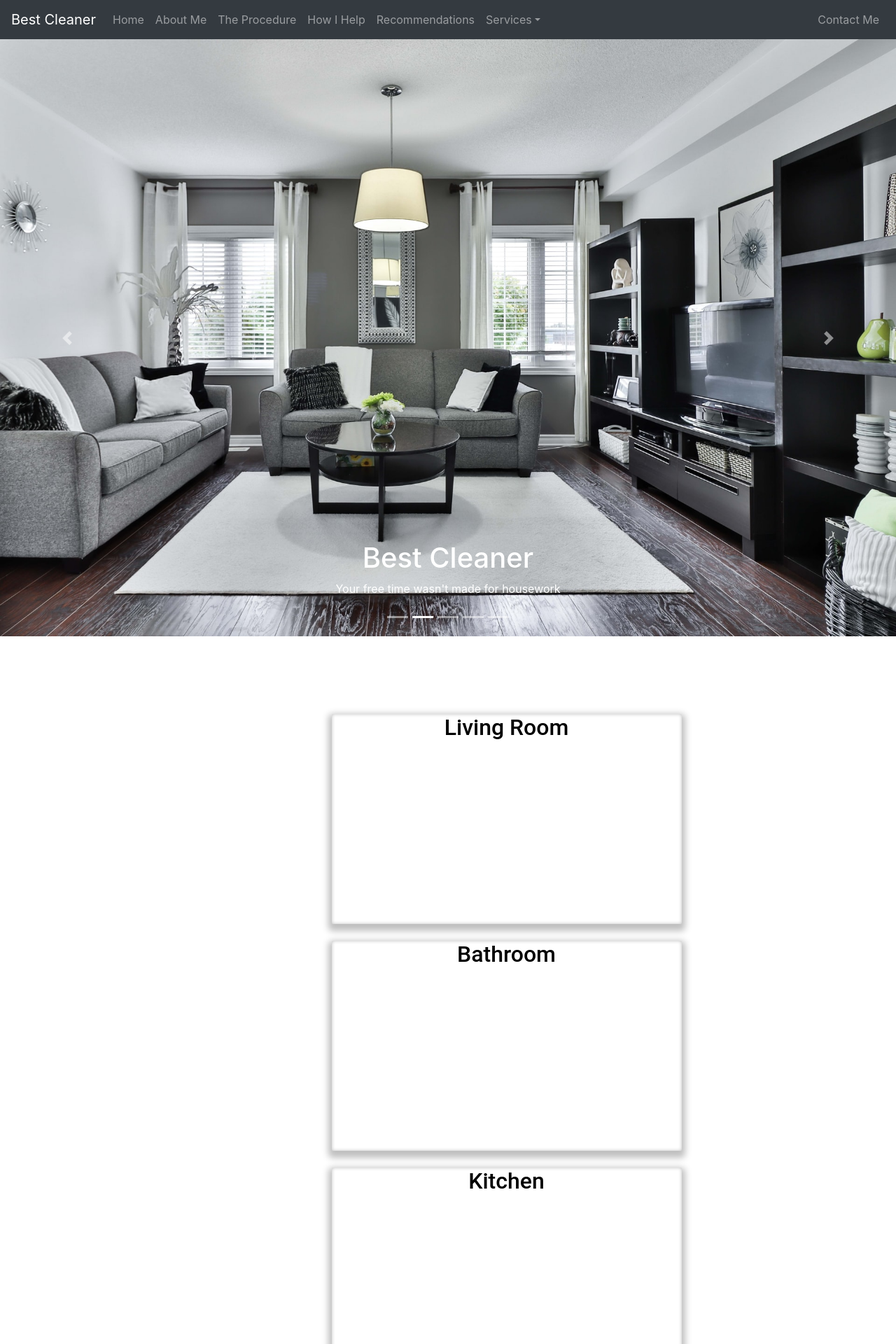
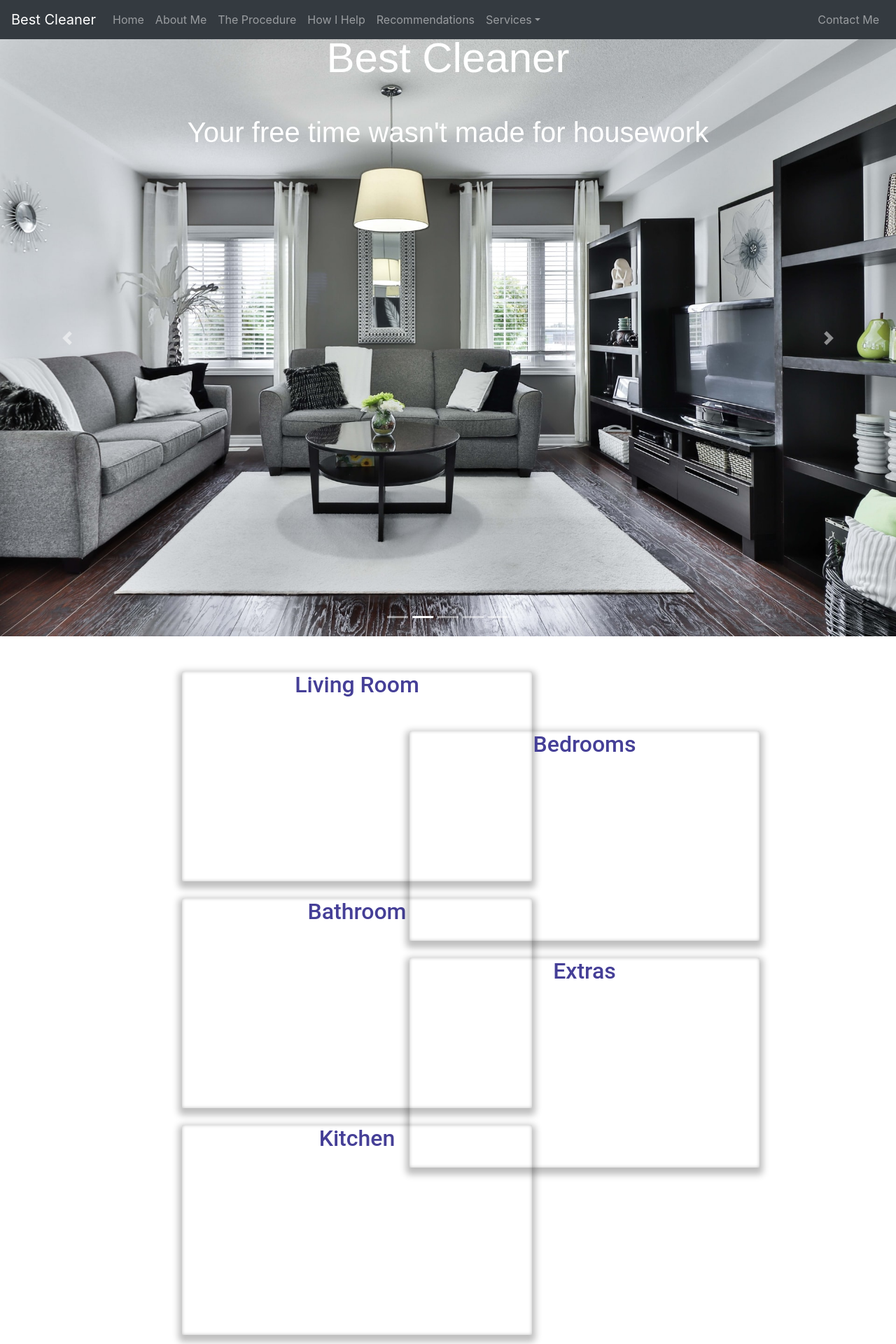
Before and after one commit to stacyburris/best-cleaner, a React (Create React App) app: page /recommendations in a window 1280 px wide. Shown: the top 1920 px of the page at 70% size. Built offline with nearby package versions, Linux system fonts and the light colour scheme.

Commit message:
fixing cards

```diff
--- a/src/components/carousels/carousels.js
+++ b/src/components/carousels/carousels.js
@@ -1,77 +1,82 @@
 import React from 'react';
 import Carousel from 'react-bootstrap/Carousel';
 import livingRoom from '../images/livingRoom.jpg';
-import bathroom from '../images/Bathroom.jpg';
+//import bathroom from '../images/Bathroom.jpg';
+import bathroom2 from '../images/Bathroom2.jpg';
 import bedroom from '../images/bedroom.jpg';
 import kitchen from '../images/kitchen.jpg';
 import secondKitchen from '../images/kitchen2.jpg';
 import 'bootstrap/dist/css/bootstrap.min.css';
-
+import './carousels.scss';
 
 const Carousels = ()  => {
 
 
 return (
 <>
-<Carousel>
+<Carousel  className="details">
+
   <Carousel.Item>
-    <img
+  <img id="images"
       className="d-block w-100"
       src={secondKitchen}
       alt="First slide"
     />
+    <Carousel.Caption>
+    <h1 id="header">Best Cleaner</h1>
+      <p>Your free time wasn't made for housework</p>
+    </Carousel.Caption>
+  </Carousel.Item>
 
-  </Carousel.Item>
   <Carousel.Item>
-    <img
+    <img id="images"
       className="d-block w-100"
       src={livingRoom}
       alt="Second slide"
     />
-
     <Carousel.Caption>
-    <h1>Best Cleaner</h1>
+    <h1 id="header">Best Cleaner</h1>
       <p>Your free time wasn't made for housework</p>
     </Carousel.Caption>
   </Carousel.Item>
+
   <Carousel.Item>
-    <img
+    <img id="images"
       className="d-block w-100"
-      src={bathroom}
+      src={bathroom2}
       alt="Third slide"
     />
-
     <Carousel.Caption>
-    <h1>Best Cleaner</h1>
+    <h1 id="header">Best Cleaner</h1>
       <p>Your free time wasn't made for housework</p>
     </Carousel.Caption>
   </Carousel.Item>
+
 <Carousel.Item>
-    <img
+    <img id="images"
       className="d-block w-100"
       src={kitchen}
       alt="Third slide"
     />
-
     <Carousel.Caption>
-    <h1>Best Cleaner</h1>
+    <h1 id="header">Best Cleaner</h1>
       <p>Your free time wasn't made for housework</p>
     </Carousel.Caption>
   </Carousel.Item>
+
   <Carousel.Item>
-    <img
+    <img id="images"
+
       className="d-block w-100"
       src={bedroom}
       alt="Third slide"
     />
-
     <Carousel.Caption>
-    <h1>Best Cleaner</h1>
+    <h1 id="header">Best Cleaner</h1>
       <p>Your free time wasn't made for housework</p>
     </Carousel.Caption>
   </Carousel.Item>
 </Carousel>
-
 </>
     );
 }
--- /dev/null
+++ b/src/components/carousels/carousels.scss
@@ -0,0 +1,18 @@
+.details{
+    font-family: Arial, Helvetica, sans-serif;
+
+    margin-top: 0px;
+    #header{
+        margin-bottom: 40px;
+        font-size: 60px;
+    }
+    p{
+        margin-bottom: 650px;
+        font-size: 40px;
+    }
+}
+
+#images{
+    height: 50%;
+    //margin-bottom: 50px;
+}
--- a/src/components/footer/footer.scss
+++ b/src/components/footer/footer.scss
@@ -9,6 +9,6 @@
       color:whitesmoke;
       text-decoration: none;
     }
-    margin-top: 0;
+    margin-top: 0px;
     padding-bottom: 20px;
   }
--- a/src/components/recommendations/recommendation.scss
+++ b/src/components/recommendations/recommendation.scss
@@ -1,5 +1,10 @@
 
-.Carousel-caption {
-    position: absolute;
-    top:-40px
- }
+// .Carousel-caption {
+//     position: absolute;
+//     top:-40px
+//  }
+
+
+// .carousel-size{
+
+// }
--- a/src/components/recommendations/recommendations.js
+++ b/src/components/recommendations/recommendations.js
@@ -2,14 +2,15 @@ import React from 'react';
 import 'bootstrap/dist/css/bootstrap.min.css';
 import Carousel from 'react-bootstrap/Carousel';
 import Background from '../images/background.jpg';
-
+//import Card from 'react-bootstrap/Card';
+import './recommendation.scss';
 
 const Recommendations = ()  => {
 
     return (
-    <Carousel fade>
+    <Carousel fade >
     <Carousel.Item>
-        <img
+         <img className="carousel-size"
         className="d-block w-100"
         src={Background}
         alt="First slide"
@@ -18,12 +19,26 @@ const Recommendations = ()  => {
         <h3 className="Carousel-caption">What Clients say about me...</h3>
         <p>"This is a letter of recommendation for my friend, Nancy Best. We’ve known each other for about two years, and she has some remarkable qualities: she has integrity – she’s honest. When she says she’s going to do something, she does it and she’s someone I feel like I can really depend on. She creates a peaceful atmosphere around her and is very kind, even to my cat… who is not. It’s difficult to convey how important her work is to her. She really believes in her business, she’s been cleaning for about ten years, and she takes pride in seeing the results of her hard work (and her clients’ enjoyment of it as well). She works really hard but is efficient. For example, last year she stepped in and took charge when I was having a difficult “downsizing” crisis. We organized years of paperwork, she handled all the donations, and helped me actually organize my apartment. She’s a real problem-solver and go-getter. Trust me, I know. If I were hiring someone to clean my home and handle my possessions, I would want it to be someone like Nancy. She’s careful, discreet, and she’s very organized"</p>
         <br/>
-        <p>- Anne. Seattle, WA</p>
+         <p>- Anne. Seattle, WA</p>
 
-        </Carousel.Caption>
+{/* <Card>
+  <Card.Header>What Clients say about me...</Card.Header>
+  <Card.Body>
+    <blockquote className="blockquote mb-0">
+      <p>
+        {' '}
+        "This is a letter of recommendation for my friend, Nancy Best. We’ve known each other for about two years, and she has some remarkable qualities: she has integrity – she’s honest. When she says she’s going to do something, she does it and she’s someone I feel like I can really depend on. She creates a peaceful atmosphere around her and is very kind, even to my cat… who is not. It’s difficult to convey how important her work is to her. She really believes in her business, she’s been cleaning for about ten years, and she takes pride in seeing the results of her hard work (and her clients’ enjoyment of it as well). She works really hard but is efficient. For example, last year she stepped in and took charge when I was having a difficult “downsizing” crisis. We organized years of paperwork, she handled all the donations, and helped me actually organize my apartment. She’s a real problem-solver and go-getter. Trust me, I know. If I were hiring someone to clean my home and handle my possessions, I would want it to be someone like Nancy. She’s careful, discreet, and she’s very organized" {' '}
+      </p>
+      <footer className="blockquote-footer">
+        <cite title="Source Title">Anne. Seattle, WA</cite>
+      </footer>
+    </blockquote>
+  </Card.Body>
+</Card>  */}
+</Carousel.Caption>
     </Carousel.Item>
     <Carousel.Item>
-        <img
+        <img className="carousel-size"
         className="d-block w-100"
         src={Background}
         alt="Second slide"
@@ -37,7 +52,7 @@ const Recommendations = ()  => {
         </Carousel.Caption>
     </Carousel.Item>
     <Carousel.Item>
-        <img
+        <img className="carousel-size"
         className="d-block w-100"
         src={Background}
         alt="Third slide"
@@ -52,7 +67,7 @@ const Recommendations = ()  => {
         </Carousel.Caption>
     </Carousel.Item>
     <Carousel.Item>
-        <img
+        <img className="carousel-size"
         className="d-block w-100"
         src={Background}
         alt="Fourth slide"
--- a/src/components/services/services.js
+++ b/src/components/services/services.js
@@ -38,7 +38,7 @@ export default function Services(){
   return (
         <>
           <div class="container">
-            <div>
+            <div id="top-div">
             <Grid container spacing={4} direction="column" id="grid">
             <div class="flip-card">
               <div class="flip-card-inner">
@@ -144,6 +144,7 @@ export default function Services(){
 
         <br/>
         <Grid container spacing={4} direction="column" id="grid">
+          <div id="bottom-div">
         <div class="flip-card">
           <div class="flip-card-inner">
             <div class="flip-card-front">
@@ -205,6 +206,7 @@ export default function Services(){
               </Grid>
             </div>
           </div>
+        </div>
         </div>
         </Grid>
       </div>
--- a/src/components/services/services.scss
+++ b/src/components/services/services.scss
@@ -18,6 +18,7 @@
     transform-style: preserve-3d;
   }
   .flip-card:hover .flip-card-inner {
+    color:rgb(206, 111, 202);
     transition: transform 1s;
     transition-delay: 0.5s;
     transform: rotateY(180deg);
@@ -31,34 +32,52 @@
   }
   .flip-card-front {
     background-color: none;
-    color: black;
+    color: rgb(69, 63, 151);
     border-left-color:#eee;
     border-radius:2px;
    border-right-color:#eee;
     border-top-color:#ddd;
     box-shadow:0 0 5px 0 rgba(0,0,0,.25) inset, 0 5px 10px 5px rgba(0,0,0,.25);
-    box-sizing:border-box;
-    img{
-        border:solid 2px;
-        border-bottom-color:#ffe;
-        border-left-color:#eed;
-        border-right-color:#eed;
-        border-top-color:#ccb;
-        max-height:100%;
-        max-width:100%;
-      }
+    box-sizing: border-box;
+    // img{
+    //     border:solid 2px;
+    //     border-bottom-color:#ffe;
+    //     border-left-color:#eed;
+    //     border-right-color:#eed;
+    //     border-top-color:#ccb;
+    //     max-height:100%;
+    //     max-width:100%;
+    //   }
   }
   .flip-card-back {
     color: white;
     transform: rotateY(180deg);
+//     background-color: none;
+//     color: black;
+    border-left-color:#eee;
+    border-radius:2px;
+   border-right-color:#eee;
+    border-top-color:#ddd;
+     box-shadow:0 0 5px 0 rgba(0,0,0,.25) inset, 0 5px 10px 5px rgba(0,0,0,.25);
+     box-sizing: border-box;
   }
   #backContent{
-    border: 5px inset rgb(151, 143, 50);
+    border: 5px inset rgb(134, 40, 130);
   }
   #grid{
     margin: 10% 30% 10% 35%;
     width: 35%;
+
   }
   #results{
     text-align: center;
   }
+
+  #top-div{
+float: left;
+
+  }
+
+  #bottom-div{
+      float: right;
+  }
```
Also changed, not shown: src/components/images/Bathroom2.jpg (added).
